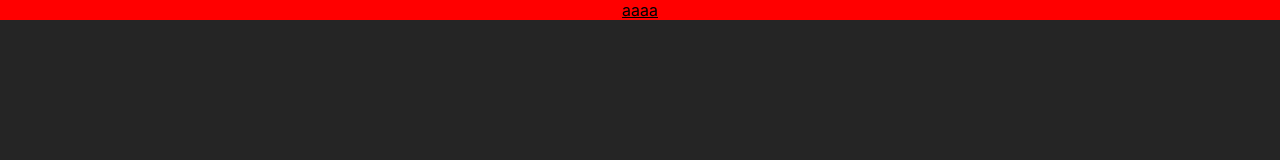
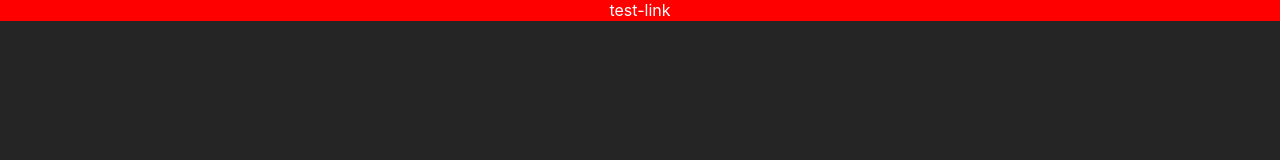
Before and after one commit to PavlovicWorkCo/Intern-aesop, a React app: page / in a window 1280 px wide. Shown: the top 160 px of the page. Built offline with nearby package versions, Linux system fonts and the light colour scheme.

Commit message:
feat:FakeLink

```diff
--- a/src/App.js
+++ b/src/App.js
@@ -1,14 +1,13 @@
-/* eslint-disable */
-
 import React, { Component } from 'react';
-import logo from './logo.svg';
+import FakeLink from './components/FakeLink/FakeLink';
 import './App.scss';
 
+/* eslint-disable react/prefer-stateless-function, react/jsx-filename-extension */
 class App extends Component {
   render() {
     return (
       <div className="App">
-        <a href="open-menu">aaaa</a>
+        <FakeLink href="/#menu" className="Link-test" text="test-link" />
       </div>
     );
   }
--- a/src/App.scss
+++ b/src/App.scss
@@ -1,4 +1,7 @@
 @import "styles/colors.scss";
+a {
+  text-decoration: none;
+}
 .App {
   text-align: center;
   background-color: $color-red;
@@ -6,3 +9,22 @@
   //   background-color: $color-green;
   // }
 }
+
+.Link-test {
+  color: white;
+  display: inline-block;
+  &::after {
+    content: '';
+    width: 0px;
+    height: 1px;
+    display: block;
+    background-color: white;
+    transition: width 0.5s;
+  }
+  &:hover::after {
+    width: 100%;
+    height: 1px;
+    background-color: white;
+    transition: width 0.5s;
+  }
+}
--- /dev/null
+++ b/src/components/FakeLink/FakeLink.jsx
@@ -0,0 +1,28 @@
+import PropTypes from 'prop-types';
+import React from 'react';
+
+const FakeLink = ({
+  text, className, href, onClick,
+}) => (
+  <a onClick={onClick} href={href} className={className}>
+    <span>
+      {text}
+    </span>
+  </a>
+);
+
+FakeLink.defaultProps = {
+  text: null,
+  className: null,
+  href: null,
+  onClick: null,
+};
+
+FakeLink.propTypes = {
+  text: PropTypes.string,
+  className: PropTypes.string,
+  href: PropTypes.string,
+  onClick: PropTypes.string,
+};
+
+export default FakeLink;
```
Also changed, not shown: src/components/Links/Links.jsx (deleted).
